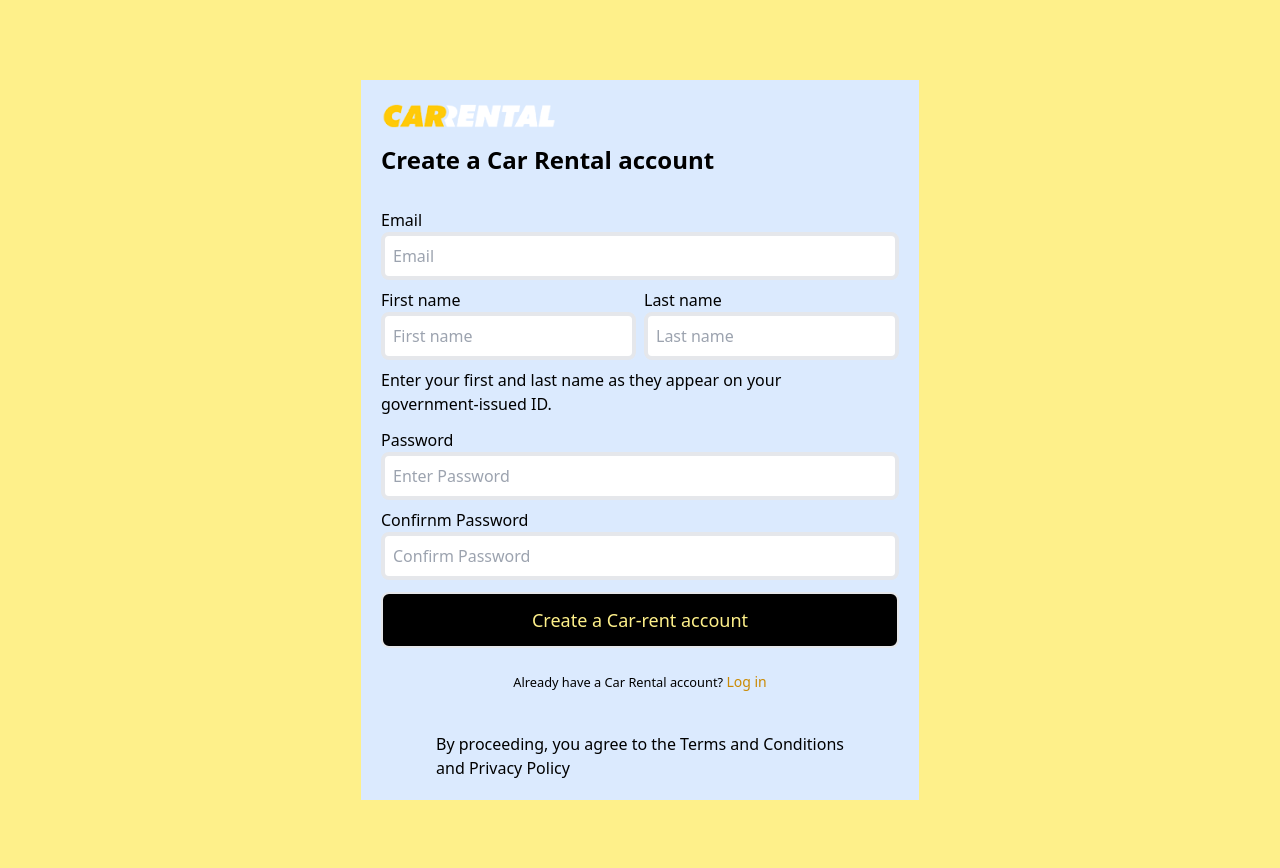
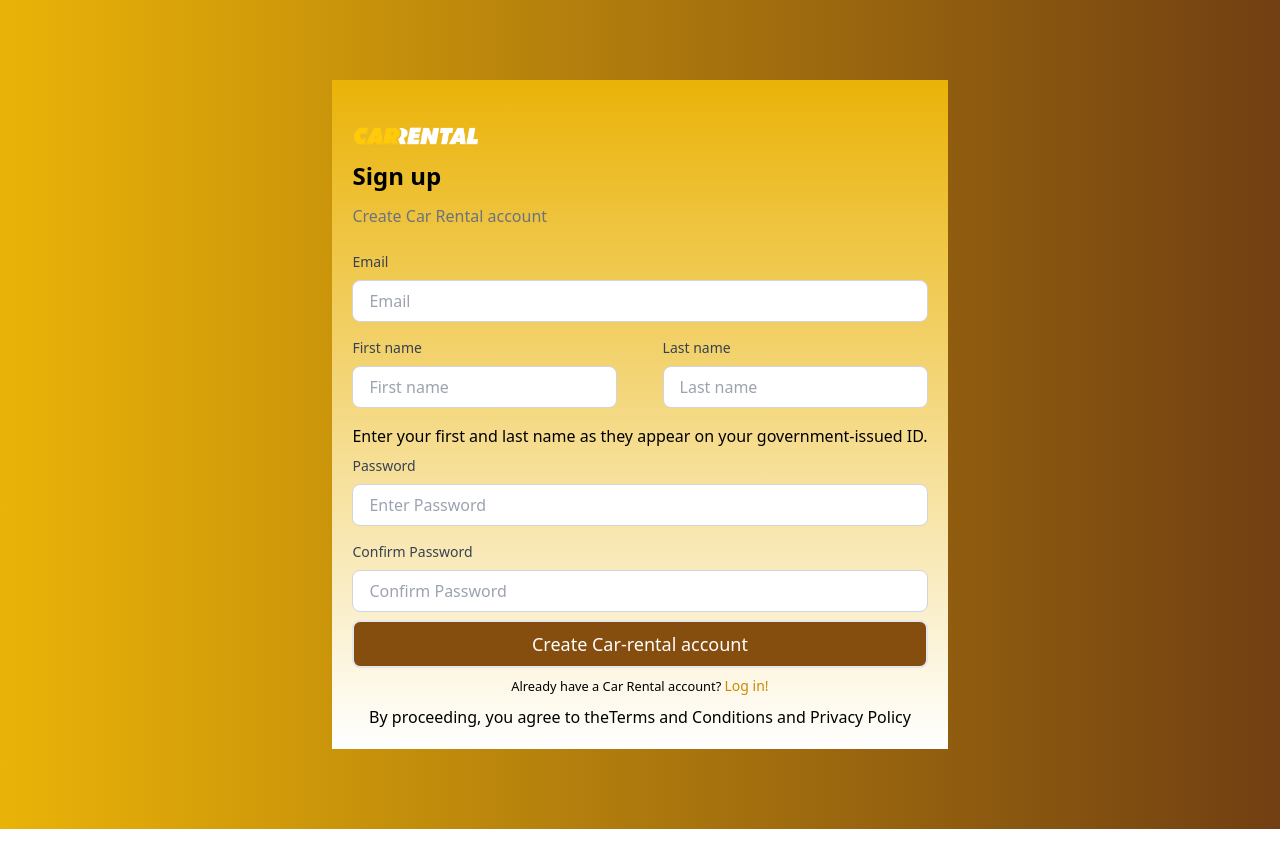
Before and after one commit to itunumide/car-rental, a React (Vite) app: page /signup in a window 1280 px wide. Shown: the top 868 px of the page. After the commit the page ends 829 px from the top, so only its background shows below. Built offline with nearby package versions, Linux system fonts and the light colour scheme.

Commit message:
second commit

```diff
--- a/src/pages/SignUp.jsx
+++ b/src/pages/SignUp.jsx
@@ -1,64 +1,94 @@
+
 import logo from "../assets/car-rental-logo.png"
 
 
-const Signup = () =>{
+const Signup = () =>  {
+
+
+
+
 
    return (
-        <div  className="bg-yellow-200  block justify-center items-center sm:p-20 lg:flex md:flex sm:flex">
+
+        <div  className="block justify-center items-center sm:p-20 lg:flex md:flex sm:flex h-full sm:bg-gradient-to-r from-yellow-500 to-yellow-900">
      <div>
-    <div className=" w-full lg:w-full bg-blue-100  shadow-white h-full p-5 ">
-
+    <div className="bg-gradient-to-b from-yellow-500 to-white w-full lg:w-full bg-blue-100  shadow-white h-full p-5 ">
   <div className="flex flex-col gap-3">
-<img  className="h-8  w-44"  src={logo} alt=""></img>
-<h2 className=" text-2xl  font-bold text-black-500 ">Create a Car Rental account</h2>
+  <img  className=" mt-6 w-[8rem]"  src={logo} alt="car rental"></img>
+  <h2 className=" text-2xl  font-bold  text-black-500 ">Sign up</h2>
+  <p className="text-gray-500 mb-6">Create Car Rental account</p>
    </div>
 
- <div className="flex flex-col w-full  items-center mt-8 ">
-<div className="Email  w-full  ">
-<label htmlFor="">Email</label><br/>
-<input className=" border-4 w-full rounded-lg p-2   bg-white" type="Email"  placeholder="Email"/>
+<div className="flex flex-col w-full  items-center space-y-2">
+  <div className="flex flex-col gap-2 w-full">
+    <label className="block text-left text-sm font-medium text-gray-700" htmlFor="email">Email</label>
+ <input
+ type="email"
+ id="email"
+ className="w-full px-4 py-2 border border-gray-300 rounded-lg focus:outline-none focus:ring-2 focus:ring-yellow-500"
+ placeholder="Email"/>
 </div>
 
- <div className="   justify-between items-center gap-2 py-2 flex w-full ">
-    <div className="">
-       <label htmlFor="Fname">First name</label><br/>
-    <input  className="border-4   rounded-lg p-2 bg-white w-full"  type="Fname"  placeholder="First name" />
+ <div className="justify-between items-center gap-2 py-2 flex w-full ">
+    <div className="flex flex-col gap-2">
+       <label htmlFor="Fname" className="block text-left text-sm font-medium text-gray-700">First name</label>
+    <input
+    id="fname"
+     className="w-full px-4 py-2 border border-gray-300 rounded-lg focus:outline-none focus:ring-2 focus:ring-yellow-500"
+      type="Fname"
+       placeholder="First name"/>
        </div>
 
-    <div className="">
-    <label htmlFor="lname">Last name</label><br/>
-    <input  className="border-4   rounded-lg p-2 bg-white w-full"  type="Last name"  placeholder="Last name"/>
+
+    <div    className="flex flex-col gap-2">
+    <label htmlFor="lname" className="block text-left text-sm font-medium text-gray-700">Last name</label>
+    <input
+     id="lname"
+      className="w-full px-4 py-2 border border-gray-300 rounded-lg focus:outline-none focus:ring-2 focus:ring-yellow-500"
+      type="Last name"
+      placeholder="Last name"/>
       </div>
  </div>
-<div className="text-left w-full "> <p>Enter your first and last name as they appear on your <br/>  government-issued ID.</p></div>
 
-<div className=" w-full my-3">
+<div className="text-left w-full "><p>Enter your first and last name as they appear on your government-issued ID.</p></div>
 
-<div>
-<label htmlFor="password">Password</label><br/>
-<input className="border-4  rounded-lg w-full mb-2 p-2 bg-white" type="password" placeholder="Enter Password"/><br/>
+<div className="flex flex-col gap-4 w-full my-3">
+<div className="flex flex-col gap-2">
+<label htmlFor="password" className="block text-left text-sm font-medium text-gray-700">Password</label>
+<input
+ id="password"
+  className="w-full px-4 py-2 border border-gray-300 rounded-lg focus:outline-none focus:ring-2 focus:ring-yellow-500"
+   type="password"
+    placeholder="Enter Password"/>
 </div>
 
-<div>
-<label htmlFor="password">Confirnm Password</label><br/>
-<input className="border-4  rounded-lg w-full p-2 bg-white " type="confirm password" placeholder="Confirm Password"/>
+<div className="flex flex-col gap-2">
+<label htmlFor="password" className="block text-left text-sm font-medium text-gray-700">Confirm Password</label>
+  <input
+   id="confirm password"
+   className="w-full px-4 py-2 border border-gray-300 rounded-lg focus:outline-none focus:ring-2 focus:ring-yellow-500 "
+    type="confirm password"
+      placeholder="Confirm Password"/>
    </div>
     </div>
 
 <div className="w-full">
-<button  id="" className="border-2 w-full rounded-lg  bg-black text-yellow-200  text-lg py-3">Create a Car-rent account</button>
+<button
+ id=""
+  className="border-2 w-full rounded-lg  text-white bg-yellow-800  text-lg p-2">Create Car-rental account</button>
   </div>
 
 <div className="flex  items-center justify-between mt-6 gap-4 rent flex-col lg:flex-row " >
-
  <small className=" flex justify-between gap-1 ">
-<p className="text">Already have a Car Rental account? <button id=""  className="text-sm text-yellow-600">Log in</button> </p>
+  <p className="text">Already have a Car Rental account? <button id="" className="text-sm text-yellow-600">Log in!</button> </p>
    </small>
      </div>
 
- <p className="mt-10 text-left">By proceeding, you agree to the <span>Terms and Conditions</span> <br/>  and<span> Privacy Policy</span>
+ <p className="mt-10 text-left text-center">By proceeding, you agree to the<a href="#">Terms and Conditions</a> and <a href="#">Privacy Policy</a></p>
 
- </p>
+
+
+
 </div>
  </div>
  </div>
```
Lines whose indentation alone changed are shown as unchanged.
